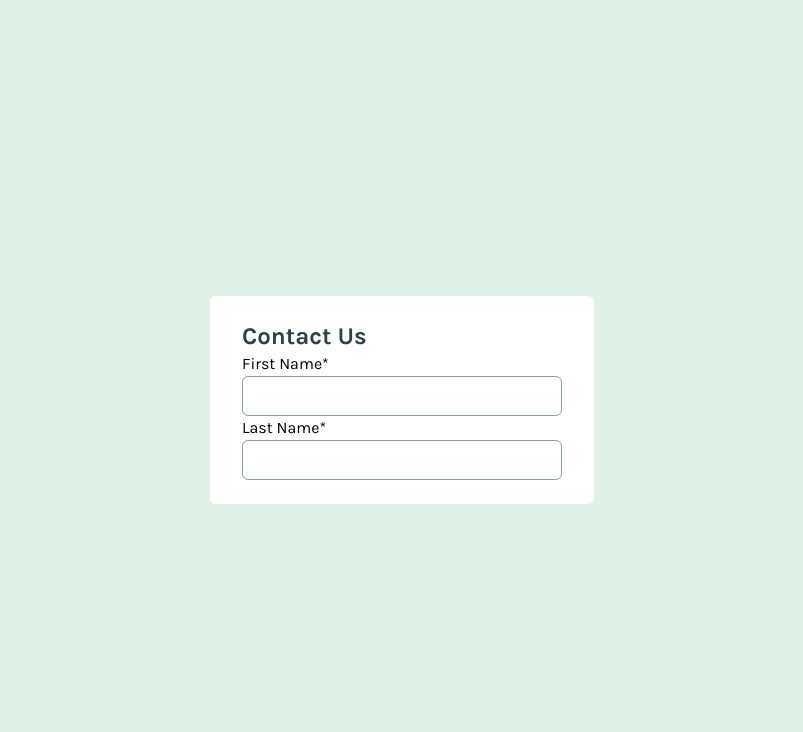
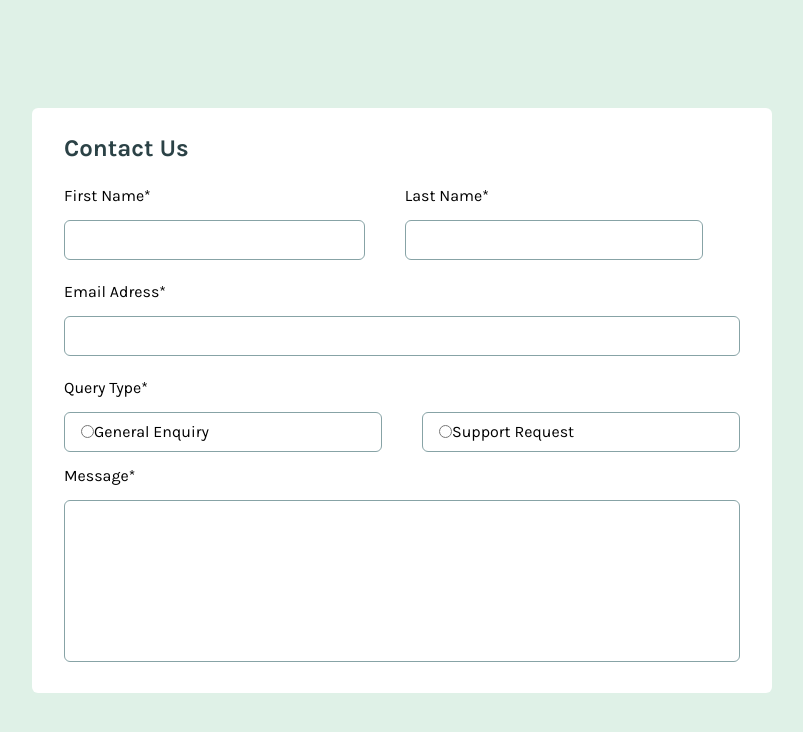
Before and after one commit to firdesOya/frontendMentorChallenge, a Next.js app in the folder contact-form/: page / in a window 1280 px wide. Shown: the top 732 px of the page, without its empty margins (238-1041 px from the left). Built offline with nearby package versions, Linux system fonts and the light colour scheme.

Commit message:
feat: add new form elements to contact form

```diff
--- a/contact-form/src/app/page.js
+++ b/contact-form/src/app/page.js
@@ -6,6 +6,7 @@ export default function Home() {
   const [formData, setFormdata] = useState({
     firstName: "",
     lastName: "",
+    email: "",
   });
 
   const handleChange = (e) => {
@@ -18,13 +19,16 @@ export default function Home() {
 
   console.log(formData);
   return (
-    <div className="w-full min-h-screen grid place-items-center bg-green-lighter">
-      <div className="bg-white px-8 py-6 rounded-md">
+    <div className="w-full min-h-screen grid place-items-center bg-green-lighter px-3 py-4">
+      <div className="bg-white px-8 py-6 rounded-md max-w-[740px]">
         <div>
-          <h2 className="font-bold text-2xl text-grey-darker">Contact Us</h2>
-          <form>
-            <div className="w-[320px]">
-              <label>
+          <h2 className="font-bold text-2xl text-grey-darker mb-5">
+            Contact Us
+          </h2>
+          <form className="w-full flex flex-row  flex-wrap gap-5">
+            <div className="w-full flex items-start md:items-center flex-col md:flex-row gap-2 md:gap-10 ">
+              <div className="max-w-[320px]">
+                <label className="">
                   First Name
                   <span>*</span>
                 </label>
@@ -33,10 +37,10 @@ export default function Home() {
                   name="firstName"
                   value={formData.firstName}
                   onChange={handleChange}
-                className="input"
+                  className="input mt-3"
                 />
               </div>
-            <div className="w-[320px]">
+              <div className="max-w-[320px]">
                 <label>
                   Last Name
                   <span>*</span>
@@ -46,8 +50,49 @@ export default function Home() {
                   name="lastName"
                   value={formData.lastName}
                   onChange={handleChange}
-                className="input"
+                  className="input mt-3"
                 />
+              </div>
+            </div>
+            <div className="w-full ">
+              <label>
+                Email Adress
+                <span>*</span>
+              </label>
+              <input
+                type="email"
+                name="email"
+                value={formData.email}
+                onChange={handleChange}
+                className="input mt-3"
+              />
+            </div>
+            <div className="w-full">
+              <label>
+                Query Type
+                <span>*</span>
+              </label>
+              <div className="w-full flex items-start md:items-center flex-col md:flex-row gap-2 md:gap-10 mt-3">
+                <label className="input max-w-[320px] flex items-center">
+                  <input type="radio" className=" " />
+                  General Enquiry
+                </label>
+                <label className="input max-w-[320px] flex items-center">
+                  <input type="radio" className="" />
+                  Support Request
+                </label>
+              </div>
+              <div className="mt-3 flex flex-col gap-3 ">
+                <label>
+                  Message
+                  <span>*</span>
+                  <textarea
+                    name="message"
+                    rows={6}
+                    className="w-full py-2 px-3 mt-3 border resize-none rounded-md border-grey-medium focus:outline-none focus:ring-1 focus:ring-green-medium  hover:border-green-medium "
+                  />
+                </label>
+              </div>
             </div>
           </form>
         </div>
```
Lines whose indentation alone changed are shown as unchanged.
